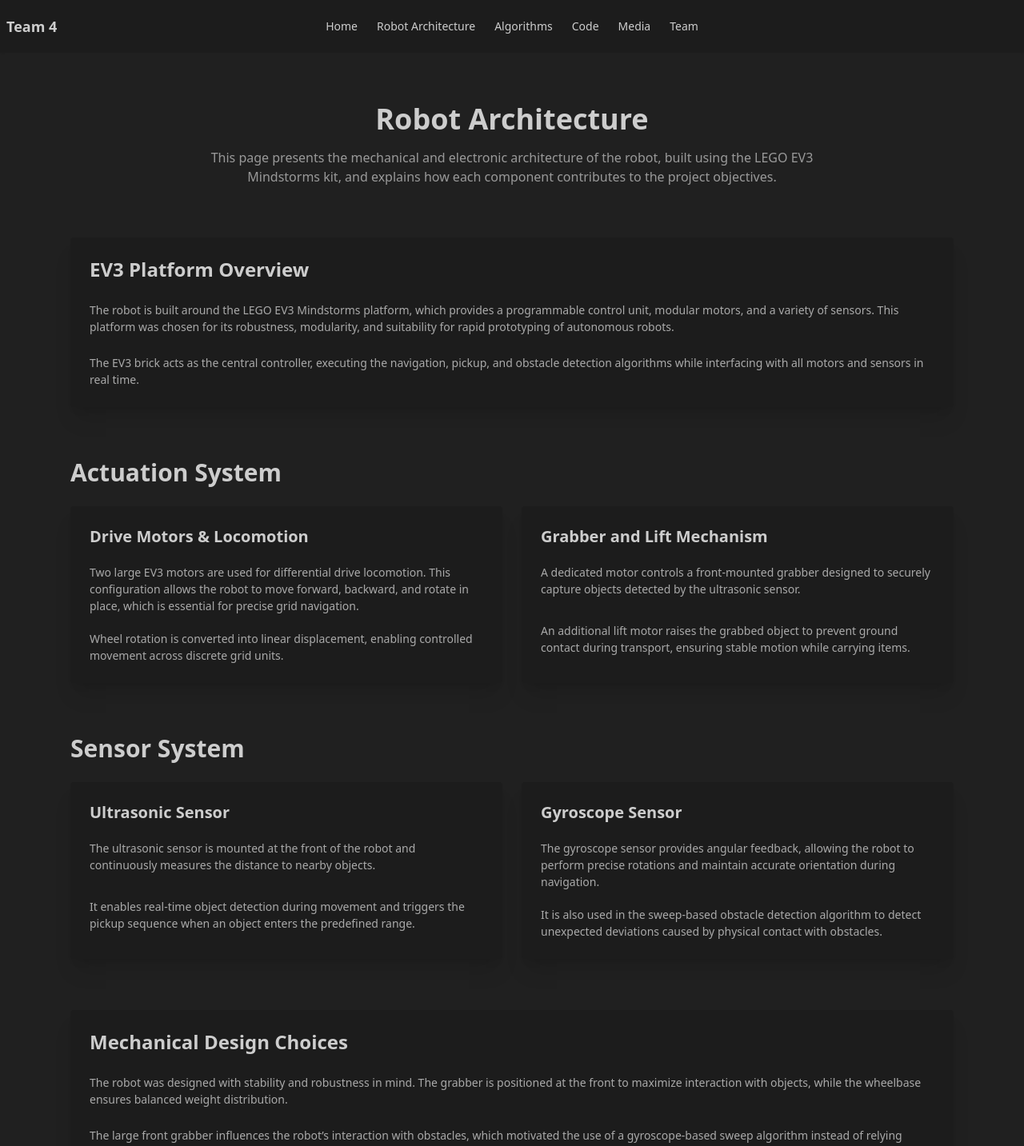
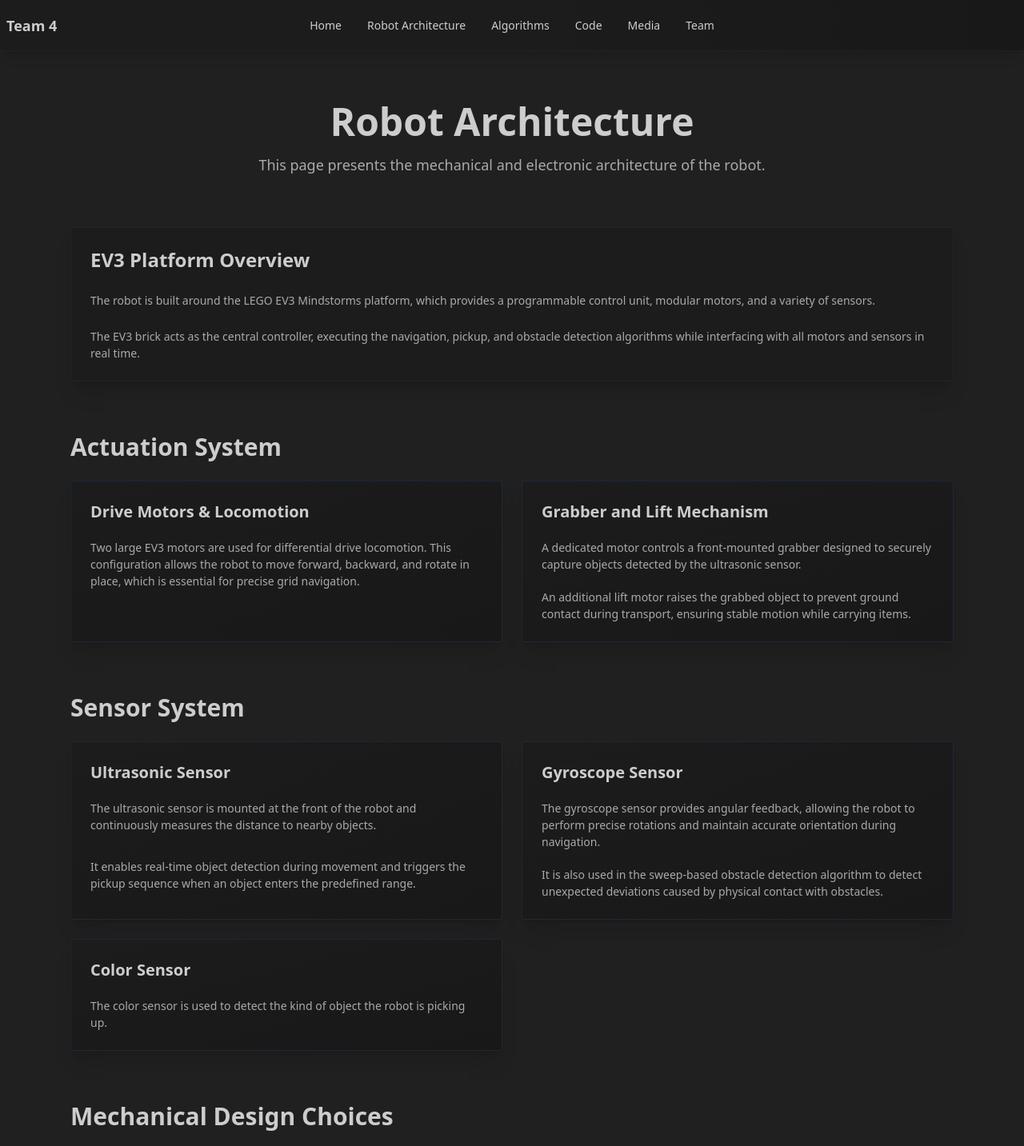
Before and after one commit to FrKah/robot_project, a React (Vite) app: page /robot-architecture in a window 1280 px wide. Shown: the top 1433 px of the page at 80% size. Built offline with nearby package versions, Linux system fonts and the light colour scheme.

Commit message:
Graphical update

```diff
--- a/src/components/Navbar.jsx
+++ b/src/components/Navbar.jsx
@@ -5,7 +5,7 @@ export const Navbar = () => {
 
   return (
     <>
-      <nav className="navbar bg-base-200 shadow-sm">
+      <nav className="navbar bg-gradient-to-r from-base-200 via-base-200 to-base-300 shadow-lg backdrop-blur-lg border-b border-primary/20 h-16">
         <div className="navbar-start">
           <h1 className="text-lg font-bold">Team 4</h1>
         </div>
@@ -44,7 +44,7 @@ export const Navbar = () => {
         </div>
 
         {/* Desktop menu */}
-        <section className="navbar-center hidden lg:flex">
+        <section className="navbar-center hidden lg:flex h-full">
           <MenuList />
         </section>
         <menu className="navbar-end hidden lg:flex"></menu>
@@ -61,41 +61,41 @@ export const Navbar = () => {
 
 const MenuList = ({ mobile = false }) => (
   <ul
-    className={`menu ${mobile ? 'menu-vertical w-full items-center p-2' : 'menu-horizontal px-1'}`}
+    className={`menu ${mobile ? 'menu-vertical w-full items-center p-2' : 'menu-horizontal p-0 h-full gap-0'}`}
   >
-    <li className={mobile ? 'w-full' : ''}>
-      <a className={mobile ? 'w-full justify-center' : ''} href="/">
+    <li className={mobile ? 'w-full' : 'h-full flex'}>
+      <a className={mobile ? 'w-full justify-center' : 'h-full flex items-center px-4 rounded-none'} href="/">
         Home
       </a>
     </li>
-    <li className={mobile ? 'w-full' : ''}>
-      <a className={mobile ? 'w-full justify-center' : ''} href="/robot-architecture">
+    <li className={mobile ? 'w-full' : 'h-full flex'}>
+      <a className={mobile ? 'w-full justify-center' : 'h-full flex items-center px-4 rounded-none'} href="/robot-architecture">
         Robot Architecture
       </a>
     </li>
-    <li className={mobile ? 'w-full' : ''}>
+    <li className={mobile ? 'w-full' : 'h-full flex'}>
       <a
-        className={mobile ? 'w-full justify-center' : ''}
+        className={mobile ? 'w-full justify-center' : 'h-full flex items-center px-4 rounded-none'}
         href="/algorithms"
       >
         Algorithms
       </a>
     </li>
-    <li className={mobile ? 'w-full' : ''}>
-      <a className={mobile ? 'w-full justify-center' : ''} href="/code">
+    <li className={mobile ? 'w-full' : 'h-full flex'}>
+      <a className={mobile ? 'w-full justify-center' : 'h-full flex items-center px-4 rounded-none'} href="/code">
         Code
       </a>
     </li>
-    <li className={mobile ? 'w-full' : ''}>
+    <li className={mobile ? 'w-full' : 'h-full flex'}>
       <a
-        className={mobile ? 'w-full justify-center' : ''}
+        className={mobile ? 'w-full justify-center' : 'h-full flex items-center px-4 rounded-none'}
         href="/media"
       >
         Media
       </a>
     </li>
-    <li className={mobile ? 'w-full' : ''}>
-      <a className={mobile ? 'w-full justify-center' : ''} href="/team">
+    <li className={mobile ? 'w-full' : 'h-full flex'}>
+      <a className={mobile ? 'w-full justify-center' : 'h-full flex items-center px-4 rounded-none'} href="/team">
         Team
       </a>
     </li>
--- a/src/index.css
+++ b/src/index.css
@@ -36,3 +36,15 @@
   --depth: 0;
   --noise: 0;
 }
+
+/* Scroll animation styles */
+.fade-in-section {
+  opacity: 0;
+  transform: translateY(30px);
+  transition: opacity 0.6s ease-out, transform 0.6s ease-out;
+}
+
+.fade-in-section.animate-in {
+  opacity: 1;
+  transform: translateY(0);
+}
--- a/src/pages/Algorithms.jsx
+++ b/src/pages/Algorithms.jsx
@@ -1,28 +1,52 @@
+import { useEffect, useRef } from "react";
 import MermaidDiagram from "../components/MermaidDiagram";
 
 export const Algorithms = () => {
+  const observerRef = useRef(null);
+
+  useEffect(() => {
+    observerRef.current = new IntersectionObserver(
+      (entries) => {
+        entries.forEach((entry) => {
+          if (entry.isIntersecting) {
+            entry.target.classList.add("animate-in");
+          }
+        });
+      },
+      { threshold: 0.1, rootMargin: "0px 0px -100px 0px" }
+    );
+
+    const elements = document.querySelectorAll(".fade-in-section");
+    elements.forEach((el) => observerRef.current.observe(el));
+
+    return () => {
+      if (observerRef.current) {
+        observerRef.current.disconnect();
+      }
+    };
+  }, []);
+
   return (
     <main className="mx-auto max-w-6xl px-6 py-16 space-y-16">
 
       {/* Page title */}
-      <header className="text-center space-y-4">
-        <h1 className="text-4xl font-bold">Algorithms</h1>
-        <p className="opacity-70 max-w-2xl mx-auto">
-          This page presents the core algorithms used by the robot for
-          navigation, object pickup, and obstacle detection.
+      <header className="text-center space-y-4 fade-in-section">
+        <h1 className="text-5xl font-bold">
+          Algorithms
+        </h1>
+        <p className="opacity-80 max-w-2xl mx-auto text-lg">
+          This page presents the core algorithms used by the robot.
         </p>
       </header>
 
       {/* GRID SECTION */}
       <section className="space-y-10">
-        <div className="flex items-center gap-3">
-          <h2 className="text-3xl font-semibold">
-            Grid Navigation & Pickup
-          </h2>
-        </div>
+        <h2 className="text-3xl font-semibold fade-in-section">
+          Grid Navigation & Pickup
+        </h2>
 
         {/* Grid 1 */}
-        <div className="card bg-base-200 shadow-xl">
+        <div className="card bg-gradient-to-br from-base-200 to-base-300 shadow-xl hover:shadow-2xl transition-all duration-300 border border-primary/30 fade-in-section">
           <div className="card-body space-y-4">
             <h3 className="text-xl font-semibold">
               Main Logic
@@ -36,7 +60,7 @@ export const Algorithms = () => {
         </div>
 
         {/* Grid 2 */}
-        <div className="card bg-base-200 shadow-xl">
+        <div className="card bg-gradient-to-br from-base-200 to-base-300 shadow-xl hover:shadow-2xl transition-all duration-300 border border-primary/30 fade-in-section">
           <div className="card-body space-y-4">
             <h3 className="text-xl font-semibold">
               Navigate To Logic
@@ -50,7 +74,7 @@ export const Algorithms = () => {
         </div>
 
         {/* Grid 3 */}
-        <div className="card bg-base-200 shadow-xl">
+        <div className="card bg-gradient-to-br from-base-200 to-base-300 shadow-xl hover:shadow-2xl transition-all duration-300 border border-primary/30 fade-in-section">
           <div className="card-body space-y-4">
             <h3 className="text-xl font-semibold">
               Forward Motion with Pickup Interrupt
@@ -67,13 +91,11 @@ export const Algorithms = () => {
 
       {/* SWEEP SECTION */}
       <section className="space-y-10">
-        <div className="flex items-center gap-3">
-          <h2 className="text-3xl font-semibold">
-            Obstacle Detection
-          </h2>
-        </div>
+        <h2 className="text-3xl font-semibold fade-in-section">
+          Obstacle Detection
+        </h2>
 
-        <div className="card bg-base-200 shadow-xl">
+        <div className="card bg-gradient-to-br from-base-200 to-base-300 shadow-xl hover:shadow-2xl transition-all duration-300 border border-primary/30 fade-in-section">
           <div className="card-body space-y-4">
             <h3 className="text-xl font-semibold">
               Gyroscope-Based Sweep Algorithm
--- a/src/pages/Code.jsx
+++ b/src/pages/Code.jsx
@@ -3,7 +3,7 @@ import { FaGitlab, FaCodeBranch } from "react-icons/fa";
 export default function Code() {
   return (
     <div className="flex-1 bg-base-100 flex items-center justify-center px-4">
-      <div className="card bg-base-200 shadow-2xl max-w-xl w-full">
+      <div className="card bg-base-200 shadow-2xl max-w-xl w-full border border-primary/30">
         <div className="card-body text-center items-center gap-6">
 
           {/* Icon */}
--- a/src/pages/Home.jsx
+++ b/src/pages/Home.jsx
@@ -25,16 +25,16 @@ export default function Home() {
         </p>
 
         <div className="flex flex-wrap justify-center gap-4">
-          <a href="/algorithms" className="btn btn-primary">
+          <a href="/algorithms" className="btn btn-primary hover:scale-110 transition-all duration-300 shadow-lg hover:shadow-primary/50">
             Algorithms
           </a>
-          <a href="/robot-architecture" className="btn btn-outline">
+          <a href="/robot-architecture" className="btn btn-outline hover:scale-110 transition-all duration-300 shadow-lg">
             Architecture
           </a>
-          <a href="/media" className="btn btn-outline">
+          <a href="/media" className="btn btn-outline hover:scale-110 transition-all duration-300 shadow-lg">
             Media
           </a>
-          <a href="/team" className="btn btn-secondary">
+          <a href="/team" className="btn btn-secondary hover:scale-110 transition-all duration-300 shadow-lg hover:shadow-secondary/50">
             Team
           </a>
         </div>
--- a/src/pages/Media.jsx
+++ b/src/pages/Media.jsx
@@ -1,5 +1,5 @@
 import { useState } from "react";
-import { FaPlay } from "react-icons/fa";
+import { FaPlay, FaImage, FaVideo } from "react-icons/fa";
 
 const media = [
   {
@@ -24,12 +24,14 @@ export default function Media() {
 
   return (
     <div className="flex-1 bg-base-100 px-6 py-16">
-      <h1 className="text-4xl font-bold text-center mb-4">
+      <div className="text-center space-y-4 max-w-4xl mx-auto mb-12">
+        <h1 className="text-5xl font-bold">
           Media Gallery
         </h1>
-      <p className="text-center opacity-70 mb-12">
+        <p className="opacity-80 text-lg">
           Photos and videos showcasing the robot in action
         </p>
+      </div>
 
       {/* Gallery grid */}
       <div className="grid grid-cols-1 sm:grid-cols-2 lg:grid-cols-3 gap-6 max-w-6xl mx-auto">
@@ -37,32 +39,42 @@ export default function Media() {
           <div
             key={index}
             className="card bg-base-200 shadow-xl cursor-pointer
-                       hover:scale-105 transition-transform"
+                       hover:scale-105 hover:shadow-2xl transition-all duration-300
+                       border border-primary/20 overflow-hidden group"
             onClick={() => setSelected(item)}
           >
-            <figure className="relative">
+            <figure className="relative overflow-hidden">
               {item.type === "image" ? (
+                <>
                   <img
                     src={item.src}
                     alt={item.title}
-                  className="h-56 w-full object-cover"
+                    className="h-56 w-full object-cover transition-transform duration-500 group-hover:scale-110"
                   />
+                  <div className="absolute top-3 right-3">
+                    <FaImage className="text-2xl text-white drop-shadow-lg" />
+                  </div>
+                </>
               ) : (
                 <>
                   <video
                     src={item.src}
-                    className="h-56 w-full object-cover"
+                    className="h-56 w-full object-cover transition-transform duration-500 group-hover:scale-110"
                     muted
                   />
-                  <div className="absolute inset-0 flex items-center justify-center bg-black/40">
-                    <FaPlay className="text-4xl text-white" />
+                  <div className="absolute inset-0 flex items-center justify-center bg-black/40 group-hover:bg-black/60 transition-all duration-300">
+                    <FaPlay className="text-4xl text-white drop-shadow-lg group-hover:scale-125 transition-transform duration-300" />
+                  </div>
+                  <div className="absolute top-3 right-3">
+                    <FaVideo className="text-2xl text-white drop-shadow-lg" />
                   </div>
                 </>
               )}
+              <div className="absolute inset-0 bg-gradient-to-t from-black/60 via-transparent to-transparent opacity-0 group-hover:opacity-100 transition-opacity duration-300" />
             </figure>
 
             <div className="card-body p-4">
-              <h2 className="card-title text-base">
+              <h2 className="card-title text-base flex items-center gap-2">
                 {item.title}
               </h2>
             </div>
--- a/src/pages/RobotArchitecture.jsx
+++ b/src/pages/RobotArchitecture.jsx
@@ -1,19 +1,45 @@
+import { useEffect, useRef } from "react";
+
 export const RobotArchitecture = () => {
+  const observerRef = useRef(null);
+
+  useEffect(() => {
+    observerRef.current = new IntersectionObserver(
+      (entries) => {
+        entries.forEach((entry) => {
+          if (entry.isIntersecting) {
+            entry.target.classList.add("animate-in");
+          }
+        });
+      },
+      { threshold: 0.1, rootMargin: "0px 0px -100px 0px" }
+    );
+
+    const elements = document.querySelectorAll(".fade-in-section");
+    elements.forEach((el) => observerRef.current.observe(el));
+
+    return () => {
+      if (observerRef.current) {
+        observerRef.current.disconnect();
+      }
+    };
+  }, []);
+
   return (
     <main className="mx-auto max-w-6xl px-6 py-16 space-y-16">
 
       {/* Page header */}
-      <header className="text-center space-y-4">
-        <h1 className="text-4xl font-bold">Robot Architecture</h1>
-        <p className="opacity-70 max-w-3xl mx-auto">
-          This page presents the mechanical and electronic architecture of the robot,
-          built using the LEGO EV3 Mindstorms kit, and explains how each component
-          contributes to the project objectives.
+      <header className="text-center space-y-4 fade-in-section">
+        <h1 className="text-5xl font-bold">
+          Robot Architecture
+        </h1>
+        <p className="opacity-80 max-w-3xl mx-auto text-lg">
+          This page presents the mechanical and electronic architecture of the robot.
         </p>
       </header>
 
       {/* PLATFORM OVERVIEW */}
-      <section className="card bg-base-200 shadow-xl">
+      <section className="card bg-base-200 shadow-xl hover:shadow-2xl transition-all duration-300 border border-primary/20 fade-in-section">
         <div className="card-body space-y-4">
           <h2 className="text-2xl font-semibold">
             EV3 Platform Overview
@@ -21,8 +47,6 @@ export const RobotArchitecture = () => {
           <p className="opacity-80">
             The robot is built around the LEGO EV3 Mindstorms platform, which provides
             a programmable control unit, modular motors, and a variety of sensors.
-            This platform was chosen for its robustness, modularity, and suitability
-            for rapid prototyping of autonomous robots.
           </p>
           <p className="opacity-80">
             The EV3 brick acts as the central controller, executing the navigation,
@@ -34,12 +58,12 @@ export const RobotArchitecture = () => {
 
       {/* ACTUATION */}
       <section className="space-y-6">
-        <h2 className="text-3xl font-semibold">
+        <h2 className="text-3xl font-semibold fade-in-section">
           Actuation System
         </h2>
 
         <div className="grid md:grid-cols-2 gap-6">
-          <div className="card bg-base-200 shadow-xl">
+          <div className="card bg-gradient-to-br from-base-200 to-base-300 shadow-xl hover:shadow-2xl transition-all duration-300 border border-primary/30 fade-in-section">
             <div className="card-body space-y-3">
               <h3 className="text-xl font-semibold">
                 Drive Motors & Locomotion
@@ -49,14 +73,10 @@ export const RobotArchitecture = () => {
                 This configuration allows the robot to move forward, backward,
                 and rotate in place, which is essential for precise grid navigation.
               </p>
-              <p className="opacity-80">
-                Wheel rotation is converted into linear displacement, enabling
-                controlled movement across discrete grid units.
-              </p>
             </div>
           </div>
 
-          <div className="card bg-base-200 shadow-xl">
+          <div className="card bg-gradient-to-br from-base-200 to-base-300 shadow-xl hover:shadow-2xl transition-all duration-300 border border-primary/30 fade-in-section">
             <div className="card-body space-y-3">
               <h3 className="text-xl font-semibold">
                 Grabber and Lift Mechanism
@@ -77,12 +97,12 @@ export const RobotArchitecture = () => {
 
       {/* SENSORS */}
       <section className="space-y-6">
-        <h2 className="text-3xl font-semibold">
+        <h2 className="text-3xl font-semibold fade-in-section">
           Sensor System
         </h2>
 
         <div className="grid md:grid-cols-2 gap-6">
-          <div className="card bg-base-200 shadow-xl">
+          <div className="card bg-gradient-to-br from-base-200 to-base-300 shadow-xl hover:shadow-2xl transition-all duration-300 border border-primary/30 fade-in-section">
             <div className="card-body space-y-3">
               <h3 className="text-xl font-semibold">
                 Ultrasonic Sensor
@@ -98,7 +118,7 @@ export const RobotArchitecture = () => {
             </div>
           </div>
 
-          <div className="card bg-base-200 shadow-xl">
+          <div className="card bg-gradient-to-br from-base-200 to-base-300 shadow-xl hover:shadow-2xl transition-all duration-300 border border-primary/30 fade-in-section">
             <div className="card-body space-y-3">
               <h3 className="text-xl font-semibold">
                 Gyroscope Sensor
@@ -114,25 +134,54 @@ export const RobotArchitecture = () => {
               </p>
             </div>
           </div>
+
+          <div className="card bg-gradient-to-br from-base-200 to-base-300 shadow-xl hover:shadow-2xl transition-all duration-300 border border-primary/30 fade-in-section">
+            <div className="card-body space-y-3">
+              <h3 className="text-xl font-semibold">
+                Color Sensor
+              </h3>
+              <p className="opacity-80">
+                The color sensor is used to detect the kind of object the robot is picking up.
+              </p>
+            </div>
+          </div>
         </div>
       </section>
 
       {/* MECHANICAL DESIGN */}
-      <section className="card bg-base-200 shadow-xl">
+      <section className="space-y-6">
+        <h2 className="text-3xl font-semibold fade-in-section">
+          Mechanical Design Choices
+        </h2>
+
+        <div className="grid md:grid-cols-2 gap-6">
+          <div className="card bg-gradient-to-br from-base-200 to-base-300 shadow-xl hover:shadow-2xl transition-all duration-300 border border-primary/30 fade-in-section">
             <div className="card-body space-y-4">
               <h2 className="text-2xl font-semibold">
-            Mechanical Design Choices
+                The Grabber
               </h2>
               <p className="opacity-80">
-            The robot was designed with stability and robustness in mind. The
-            grabber is positioned at the front to maximize interaction with objects,
-            while the wheelbase ensures balanced weight distribution.
+                The grabber is positioned at the front to maximize interaction with objects.
               </p>
+              <div className="flex justify-center mt-4">
+                <img
+                  src="/media/gripper_os_robot.gif"
+                  alt="Grabber mechanism rotating animation"
+                  className="rounded-lg max-w-full h-auto"
+                />
+              </div>
+            </div>
+          </div>
+          <div className="card bg-gradient-to-br from-base-200 to-base-300 shadow-xl hover:shadow-2xl transition-all duration-300 border border-primary/30 fade-in-section">
+            <div className="card-body space-y-4">
+              <h2 className="text-2xl font-semibold">
+                The Lifter
+              </h2>
               <p className="opacity-80">
-            The large front grabber influences the robot’s interaction with obstacles,
-            which motivated the use of a gyroscope-based sweep algorithm instead of
-            relying solely on distance sensors.
+                Description of the lifter
               </p>
+            </div>
+          </div>
         </div>
       </section>
 
--- a/src/pages/Team.jsx
+++ b/src/pages/Team.jsx
@@ -34,13 +34,13 @@ export default function Team() {
           <div
             key={member.name}
             className="card w-64 bg-base-200 shadow-xl rounded-full p-6
-                       hover:scale-105 transition-transform"
+                       hover:scale-105 transition-transform border border-primary/30"
           >
             <figure className="px-10 pt-10">
               <img
                 src={member.image}
                 alt={member.name}
-                className="rounded-full w-28 h-28 object-cover"
+                className="rounded-full w-28 h-28 object-cover border border-primary/30"
               />
             </figure>
 
```
Also changed, not shown: 1 other file (tests, documents, lock files or other folders). Lines whose indentation alone changed are shown as unchanged.
